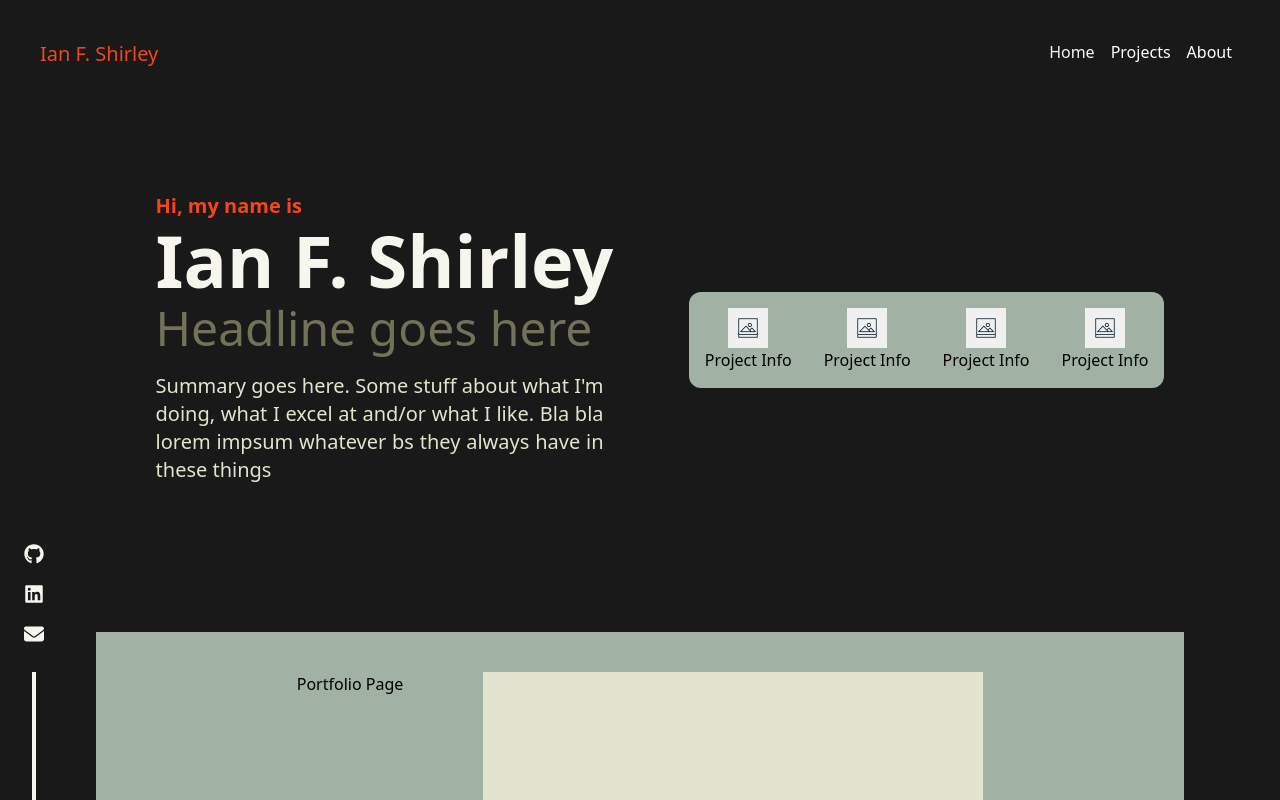
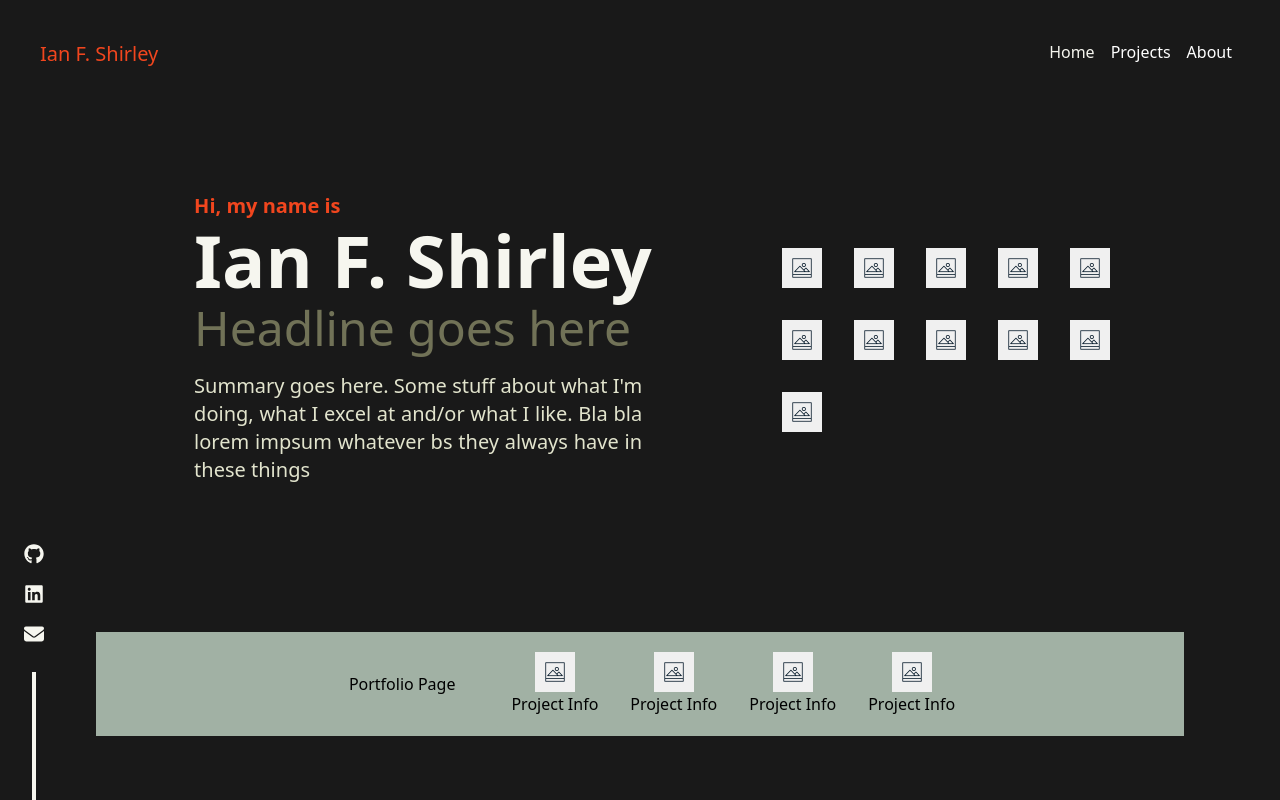
Before and after one commit to ianfshirley/Portfolio, a Next.js app: page / in a window 1280 px wide. Shown: the top 800 px of the page. Built offline with nearby package versions, Linux system fonts and the light colour scheme.

Commit message:
changed skills layout to grid

```diff
--- a/app/components/Hero.js
+++ b/app/components/Hero.js
@@ -12,7 +12,7 @@ export default function Hero() {
           <h3 className="mb-3 text-2xl font-medium text-army sm:text-5xl">Headline goes here</h3>
           <p className="max-w-md mt-5 mb-1 text-lg text-mist sm:text-xl text-justify">Summary goes here. Some stuff about what I'm doing, what I excel at and/or what I like. Bla bla lorem impsum whatever bs they always have in these things</p>
         </div>
-        <div className="flex flex-wrap justify-evenly bg-fog rounded-xl">
+        <div className="grid grid-cols-5">
           <div className="flex flex-col items-center p-4">
             <Image
               src='/img/placeholder_square.png'
@@ -20,7 +20,6 @@ export default function Hero() {
               width={40}
               height={40}
             />
-            <p>Project Info</p>
           </div>
           <div className="flex flex-col items-center p-4">
             <Image
@@ -29,7 +28,6 @@ export default function Hero() {
               width={40}
               height={40}
             />
-            <p>Project Info</p>
           </div>
           <div className="flex flex-col items-center p-4">
             <Image
@@ -38,7 +36,6 @@ export default function Hero() {
               width={40}
               height={40}
             />
-            <p>Project Info</p>
           </div>
           <div className="flex flex-col items-center p-4">
             <Image
@@ -47,7 +44,62 @@ export default function Hero() {
               width={40}
               height={40}
             />
-            <p>Project Info</p>
+          </div>
+          <div className="flex flex-col items-center p-4">
+            <Image
+              src='/img/placeholder_square.png'
+              alt='skill placeholder'
+              width={40}
+              height={40}
+            />
+          </div>
+          <div className="flex flex-col items-center p-4">
+            <Image
+              src='/img/placeholder_square.png'
+              alt='skill placeholder'
+              width={40}
+              height={40}
+            />
+          </div>
+          <div className="flex flex-col items-center p-4">
+            <Image
+              src='/img/placeholder_square.png'
+              alt='skill placeholder'
+              width={40}
+              height={40}
+            />
+          </div>
+          <div className="flex flex-col items-center p-4">
+            <Image
+              src='/img/placeholder_square.png'
+              alt='skill placeholder'
+              width={40}
+              height={40}
+            />
+          </div>
+          <div className="flex flex-col items-center p-4">
+            <Image
+              src='/img/placeholder_square.png'
+              alt='skill placeholder'
+              width={40}
+              height={40}
+            />
+          </div>
+          <div className="flex flex-col items-center p-4">
+            <Image
+              src='/img/placeholder_square.png'
+              alt='skill placeholder'
+              width={40}
+              height={40}
+            />
+          </div>
+          <div className="flex flex-col items-center p-4">
+            <Image
+              src='/img/placeholder_square.png'
+              alt='skill placeholder'
+              width={40}
+              height={40}
+            />
           </div>
         </div>
       </div>
--- a/app/components/Portfolio/Portfolio.js
+++ b/app/components/Portfolio/Portfolio.js
@@ -1,15 +1,54 @@
+import Image from "next/image"
+
 
 
 export default function Portfolio() {
   return (
-    <main className="bg-fog flex justify-center m-24">
+    <main className="bg-fog m-8 md:m-24 flex flex-col md:flex-row justify-center items-center">
       <h1
         className='p-10'
       >Portfolio Page</h1>
       {/* -make a grid layout for the projects (or flex wrap)
           -just a gif, the title, and the skill icons
           -when you click on one, it opens a carousel with a description of the project and links to the github repo(s) and live site */}
-      <div className="m-10 bg-mist h-[500px] w-[500px]"></div>
+      <div className="flex flex-wrap justify-evenly bg-fog rounded-xl">
+          <div className="flex flex-col items-center p-4">
+            <Image
+              src='/img/placeholder_square.png'
+              alt='skill placeholder'
+              width={40}
+              height={40}
+            />
+            <p>Project Info</p>
+          </div>
+          <div className="flex flex-col items-center p-4">
+            <Image
+              src='/img/placeholder_square.png'
+              alt='skill placeholder'
+              width={40}
+              height={40}
+            />
+            <p>Project Info</p>
+          </div>
+          <div className="flex flex-col items-center p-4">
+            <Image
+              src='/img/placeholder_square.png'
+              alt='skill placeholder'
+              width={40}
+              height={40}
+            />
+            <p>Project Info</p>
+          </div>
+          <div className="flex flex-col items-center p-4">
+            <Image
+              src='/img/placeholder_square.png'
+              alt='skill placeholder'
+              width={40}
+              height={40}
+            />
+            <p>Project Info</p>
+          </div>
+        </div>
     </main>
   )
 }
```
